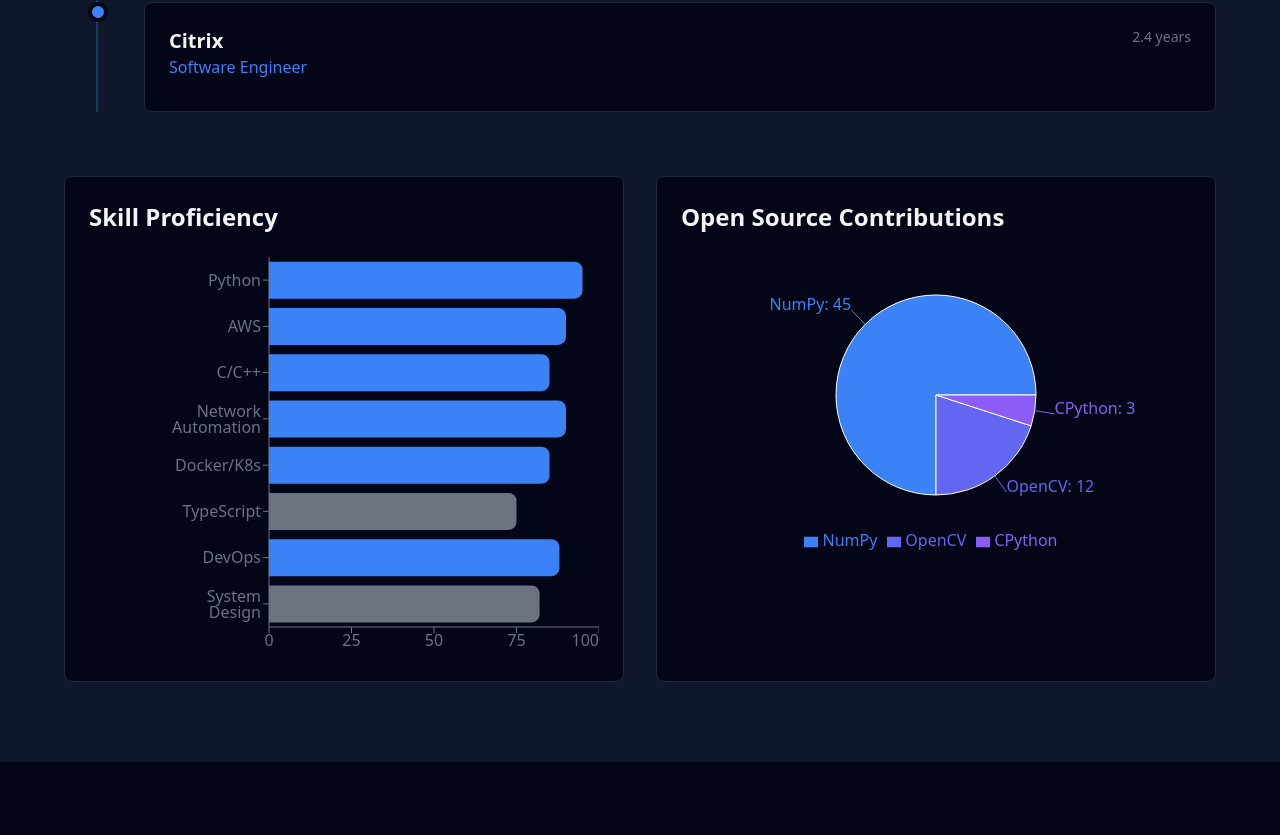
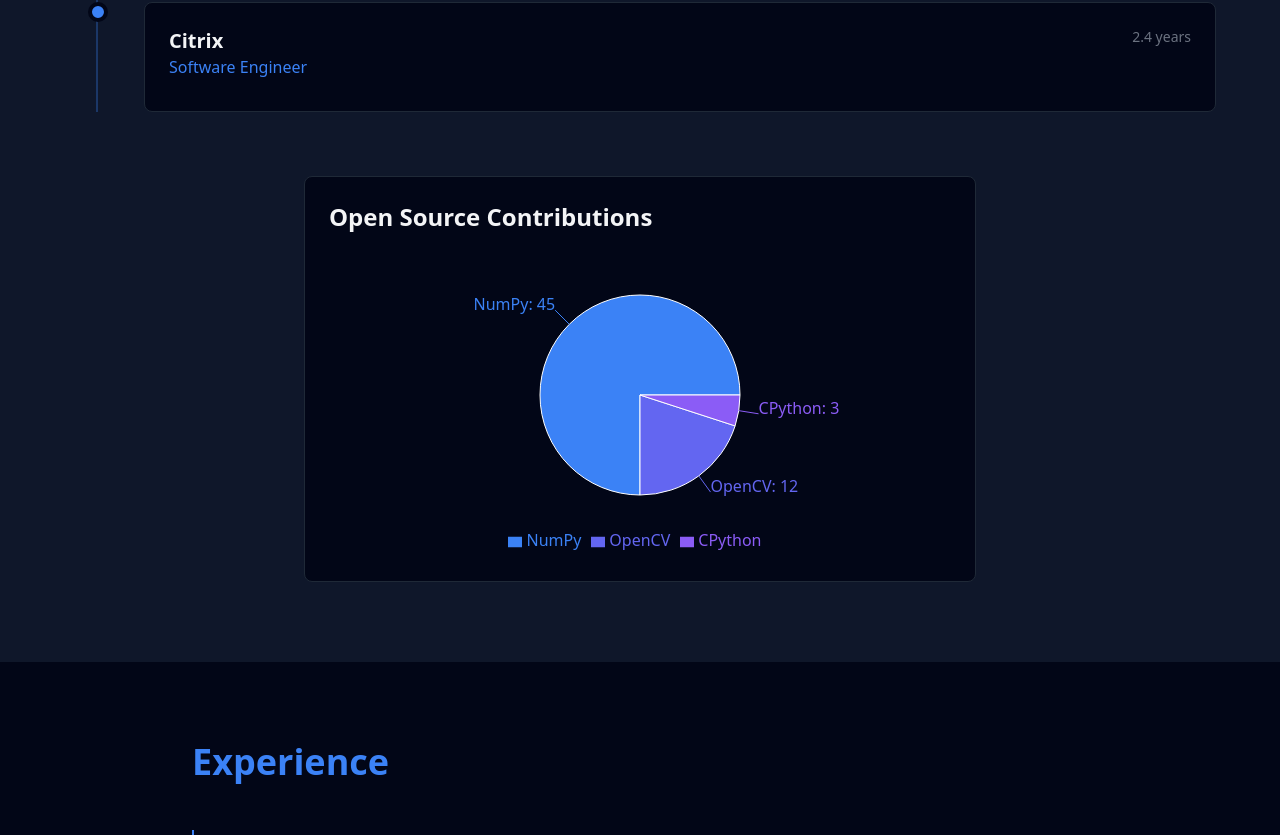
Before and after one commit to ganesh-k13/ganesh-k13.github.io, a React (Vite) app: page / in a window 1280 px wide. Shown: the part 1318-2153 px from the top of the page. Built offline with nearby package versions, Linux system fonts and the light colour scheme.

Commit message:
MAINT: Removed skills chart

```diff
--- a/src/App.jsx
+++ b/src/App.jsx
@@ -4,7 +4,6 @@
 import OpenSource from './components/OpenSource'
 import Skills from './components/Skills'
 import Contact from './components/Contact'
-import SkillsChart from './components/SkillsChart'
 import CareerTimeline from './components/CareerTimeline'
 import OpenSourceChart from './components/OpenSourceChart'
 
@@ -20,8 +19,7 @@
             <h3 className="text-3xl font-semibold mb-8 text-gray-100">Career Journey</h3>
             <CareerTimeline />
           </div>
-          <div className="grid md:grid-cols-2 gap-8">
-            <SkillsChart />
+          <div className="max-w-2xl mx-auto">
             <OpenSourceChart />
           </div>
         </div>
--- a/src/components/SkillsChart.jsx
+++ /dev/null
@@ -1,25 +0,0 @@
-import { BarChart, Bar, XAxis, YAxis, Tooltip, ResponsiveContainer, Cell } from 'recharts'
-import visualData from '../data/visuals.json'
-
-const SkillsChart = () => (
-  <div className="bg-darker p-6 rounded-lg border border-gray-800">
-    <h3 className="text-2xl font-semibold mb-6 text-gray-100">Skill Proficiency</h3>
-    <ResponsiveContainer width="100%" height={400}>
-      <BarChart data={visualData.skillProficiency} layout="vertical" margin={{ left: 120 }}>
-        <XAxis type="number" domain={[0, 100]} stroke="#6b7280" />
-        <YAxis type="category" dataKey="skill" stroke="#6b7280" />
-        <Tooltip
-          contentStyle={{ backgroundColor: '#0f172a', border: '1px solid #3b82f6', borderRadius: '8px' }}
-          labelStyle={{ color: '#3b82f6' }}
-        />
-        <Bar dataKey="level" radius={[0, 8, 8, 0]}>
-          {visualData.skillProficiency.map((entry, index) => (
-            <Cell key={`cell-${index}`} fill={entry.level >= 85 ? '#3b82f6' : '#6b7280'} />
-          ))}
-        </Bar>
-      </BarChart>
-    </ResponsiveContainer>
-  </div>
-)
-
-export default SkillsChart
```
Also changed, not shown: 2 other files (tests, documents, lock files or other folders).
